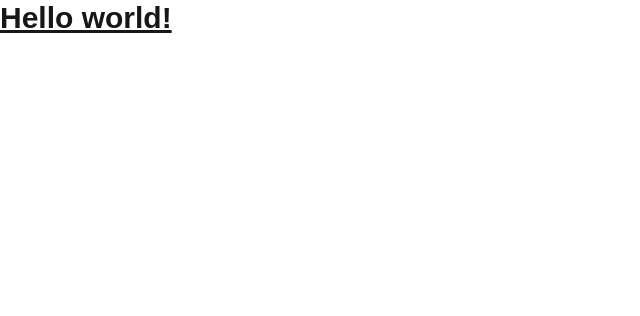
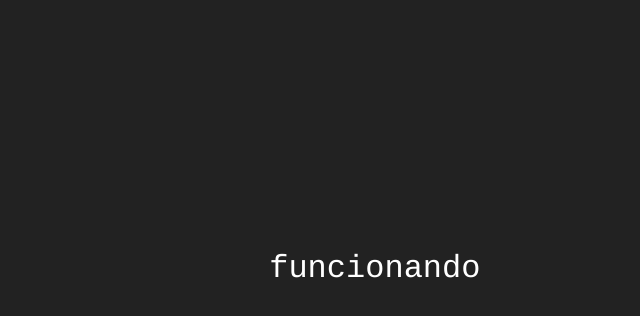
Before and after one commit to Skuerjuan/Insign, a Next.js app: page / in a window 1280 px wide. Shown: the top 316 px of the page, without its empty margins (0-640 px from the left). Built offline with nearby package versions, Linux system fonts and the light colour scheme.

Commit message:
mostrar phaser y carpeta primer juego

```diff
--- a/app/page.tsx
+++ b/app/page.tsx
@@ -1,9 +1,8 @@
-
-
+import PhaserGame from "@/src/componentes/PhaserGame";
 export default function Home() {
   return (
-    <div>
-      <h1 className="text-3xl font-bold underline">Hello world!</h1>
-    </div>
+    <main>
+      <PhaserGame />
+    </main>
   );
 }
--- /dev/null
+++ b/src/componentes/PhaserGame.tsx
@@ -0,0 +1,44 @@
+"use client";
+
+import { useEffect, useRef } from "react";
+import Phaser from "phaser";
+
+export default function PhaserGame() {
+  const gameRef = useRef<HTMLDivElement>(null);
+
+  useEffect(() => {
+
+    const config: Phaser.Types.Core.GameConfig = {
+        type: Phaser.AUTO,
+        width: window.innerWidth,
+        height: window.innerHeight,
+        backgroundColor: "#222222",
+        parent: gameRef.current!,
+        scale: {
+          mode: Phaser.Scale.RESIZE,
+          autoCenter: Phaser.Scale.CENTER_BOTH
+        },
+        scene: {
+          create
+        }
+      };
+
+    const game = new Phaser.Game(config);
+
+    function create(this: Phaser.Scene) {
+
+      this.add.text(250, 250, " funcionando", {
+        color: "#ffffff",
+        fontSize: "32px"
+      });
+
+    }
+
+    return () => {
+      game.destroy(true);
+    };
+
+  }, []);
+
+  return <div ref={gameRef} />;
+}
```
Also changed, not shown: src/juegos/juegomemoria.tsx (added).
